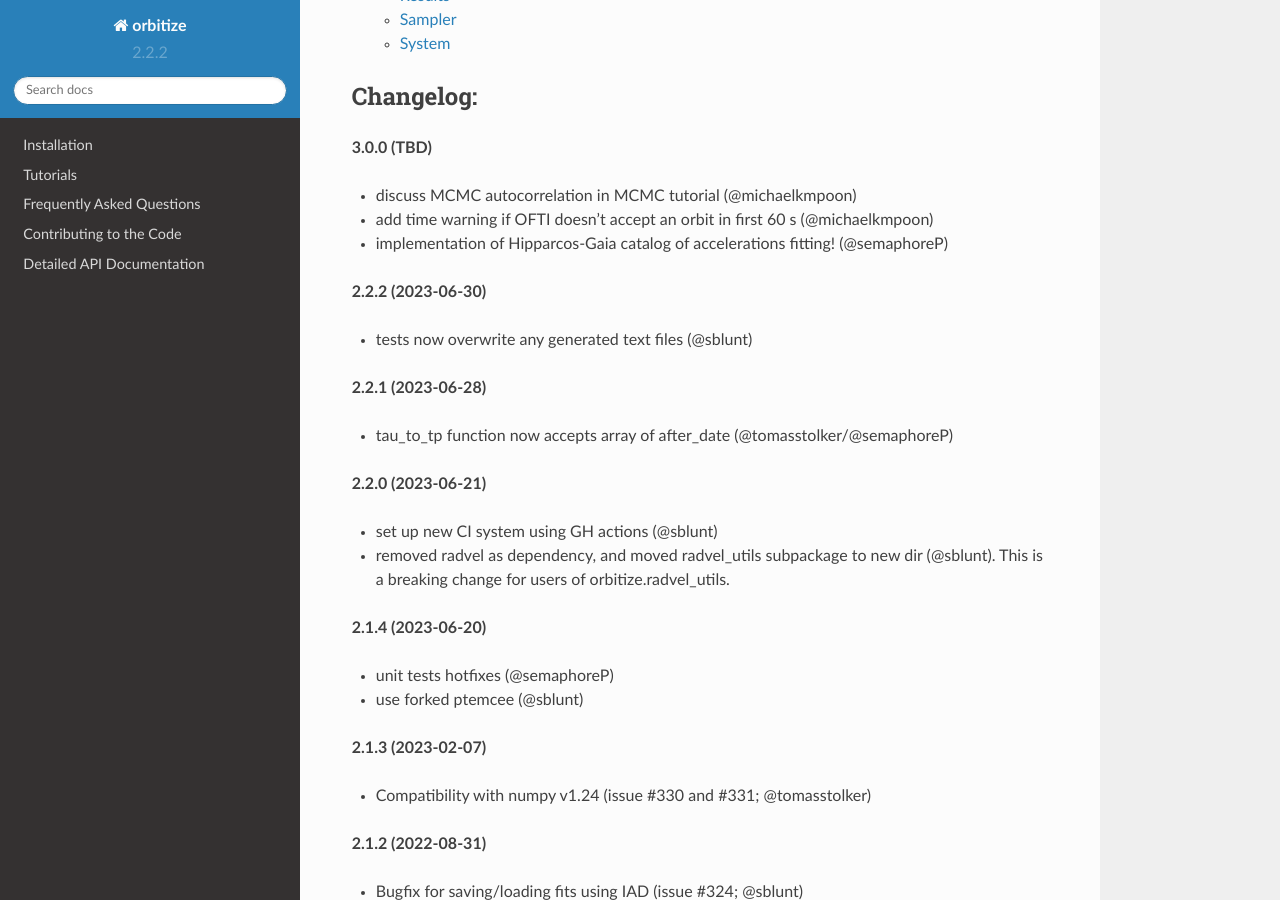
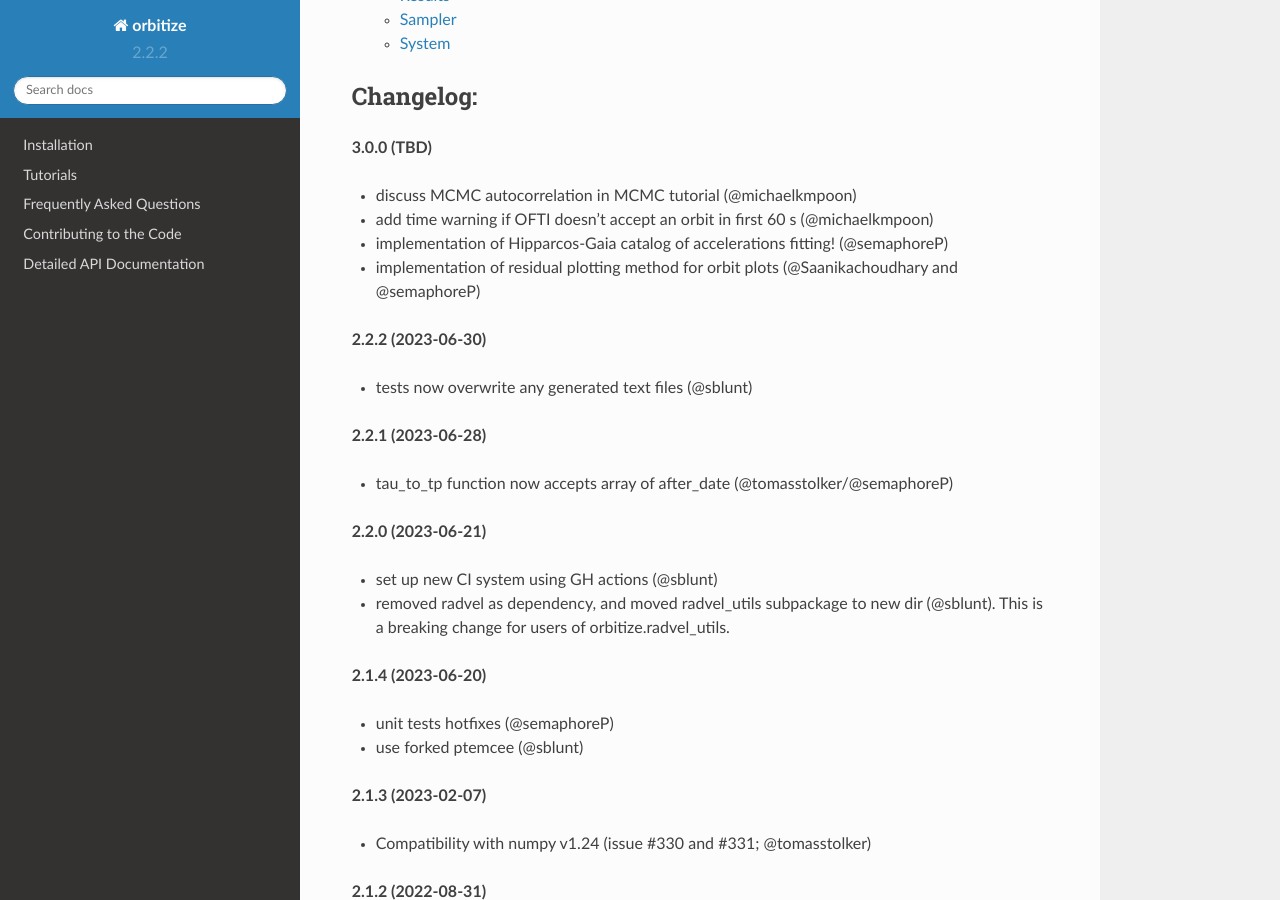
Before and after one commit to sblunt/orbitize, a Sphinx documentation site: the page built from docs/index.rst, in a window 1280 px wide and 900 px high, scrolled down 1801 px. Built offline with Sphinx 7.4.7 and the Read the Docs theme 2.0.0, drawn with Linux system fonts in a browser that asks for light colours; pages that are not in the unit, such as notebooks, are missing from menus.

Commit message:
add residual to v3 changelog

```diff
--- a/docs/index.rst
+++ b/docs/index.rst
@@ -59,6 +59,7 @@ Changelog:
 - discuss MCMC autocorrelation in MCMC tutorial (@michaelkmpoon)
 - add time warning if OFTI doesn't accept an orbit in first 60 s (@michaelkmpoon)
 - implementation of Hipparcos-Gaia catalog of accelerations fitting! (@semaphoreP)
+- implementation of residual plotting method for orbit plots (@Saanikachoudhary and @semaphoreP)
 
 **2.2.2 (2023-06-30)**
 
```
